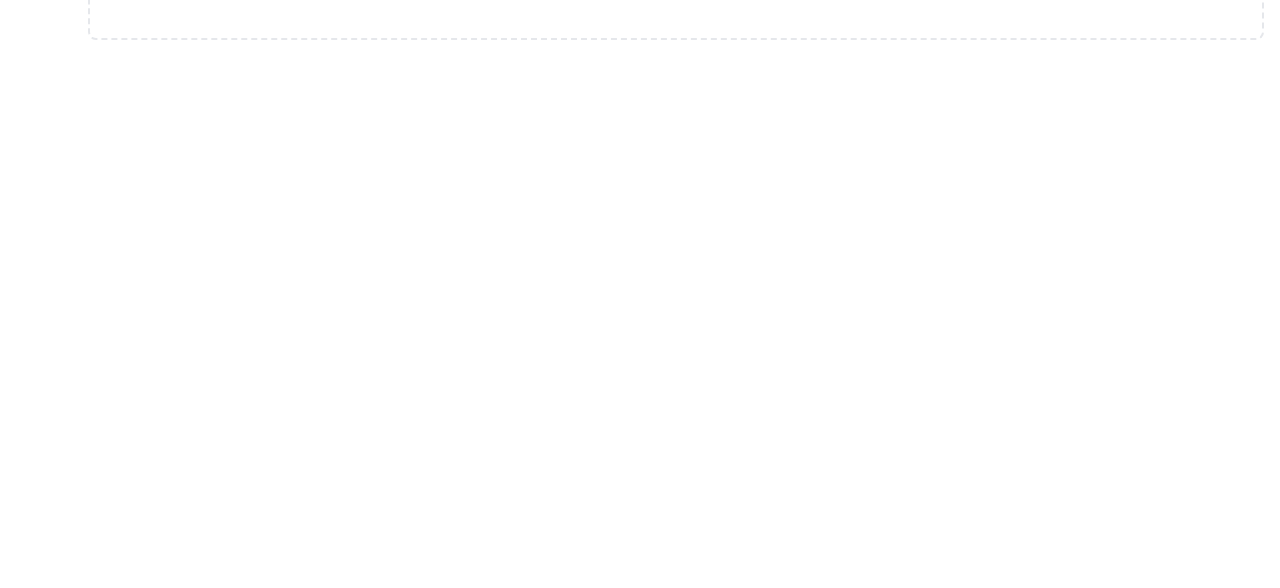
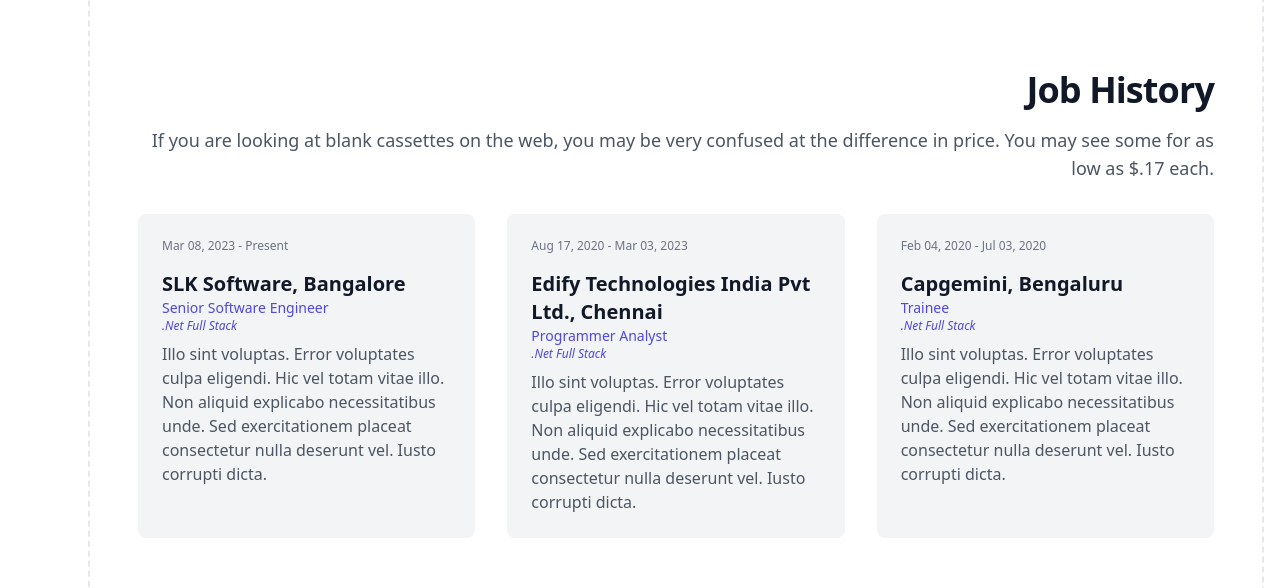
Before and after one commit to sanojcr/It-s-you, an Angular app in the folder frontend/: page /home in a window 1280 px wide. Shown: the part 1582-2170 px from the top of the page. Before the commit the page ends 1638 px from the top, so only its background shows below. Built offline with nearby package versions, Linux system fonts and the light colour scheme; no server answers.

Commit message:
added history component changes

```diff
--- /dev/null
+++ b/frontend/src/app/features/home/history/history.component.html
@@ -0,0 +1,58 @@
+<section class="py-12">
+    <div class="max-w-7xl mx-auto px-4 sm:px-6 lg:px-8">
+        <div class="text-right mb-8">
+            <h2 class="text-4xl font-bold tracking-tight text-gray-900 dark:text-white mb-4">Job History</h2>
+            <p class="text-lg mb-6 text-gray-600 dark:text-gray-400">If you are looking at blank cassettes on the web,
+                you may be very confused at the difference in price. You may see some for as low as $.17 each.</p>
+        </div>
+
+        <div class="grid gap-8 sm:grid-cols-2 lg:grid-cols-3">
+            <div class="bg-gray-100 dark:bg-gray-600 rounded-lg overflow-hidden hover:bg-gray-200 dark:hover:bg-gray-500">
+                <div class="p-6">
+                    <div class="text-xs text-gray-500 dark:text-gray-300">Mar 08, 2023 - Present</div>
+                    <h3 class="mt-4 text-xl font-semibold text-gray-900 mt-1 dark:text-white">SLK Software, Bangalore</h3>
+                    <div class="text-sm text-indigo-600 dark:text-indigo-300 ">Senior Software Engineer</div>
+                    <p class="text-xs italic text-indigo-600 dark:text-indigo-300 ">.Net Full Stack</p>
+
+                    <p class="mt-2 text-gray-600 dark:text-gray-300">
+                        Illo sint voluptas. Error voluptates culpa eligendi. Hic vel totam vitae illo. Non aliquid
+                        explicabo necessitatibus unde. Sed exercitationem placeat consectetur nulla deserunt vel. Iusto
+                        corrupti dicta.
+                    </p>
+                </div>
+            </div>
+            <div class="bg-gray-100 dark:bg-gray-600 rounded-lg overflow-hidden hover:bg-gray-200 dark:hover:bg-gray-500">
+                <div class="p-6">
+                    <div class="text-xs text-gray-500 dark:text-gray-300">Aug 17, 2020 - Mar 03, 2023</div>
+                    <h3 class="mt-4 text-xl font-semibold text-gray-900 mt-1 dark:text-white">Edify Technologies India Pvt
+                        Ltd., Chennai</h3>
+                    <div class="text-sm text-indigo-600 dark:text-indigo-300 ">Programmer Analyst</div>
+                    <p class="text-xs italic text-indigo-600 dark:text-indigo-300 ">.Net Full Stack</p>
+
+                    <p class="mt-2 text-gray-600 dark:text-gray-300">
+                        Illo sint voluptas. Error voluptates culpa eligendi. Hic vel totam vitae illo. Non aliquid
+                        explicabo necessitatibus unde. Sed exercitationem placeat consectetur nulla deserunt vel. Iusto
+                        corrupti dicta.
+                    </p>
+                </div>
+            </div>
+            <div class="bg-gray-100 dark:bg-gray-600 rounded-lg overflow-hidden hover:bg-gray-200 dark:hover:bg-gray-500">
+                <div class="p-6">
+                    <div class="text-xs text-gray-500 dark:text-gray-300">Feb 04, 2020 - Jul 03, 2020</div>
+                    <h3 class="mt-4 text-xl font-semibold text-gray-900 mt-1 dark:text-white">Capgemini, Bengaluru</h3>
+                    <div class="text-sm text-indigo-600 dark:text-indigo-300 ">Trainee</div>
+                    <p class="text-xs italic text-indigo-600 dark:text-indigo-300 ">.Net Full Stack</p>
+
+                    <p class="mt-2 text-gray-600 dark:text-gray-300">
+                        Illo sint voluptas. Error voluptates culpa eligendi. Hic vel totam vitae illo. Non aliquid
+                        explicabo necessitatibus unde. Sed exercitationem placeat consectetur nulla deserunt vel. Iusto
+                        corrupti dicta.
+                    </p>
+                </div>
+            </div>
+        </div>
+
+
+
+    </div>
+</section>
--- /dev/null
+++ b/frontend/src/app/features/home/history/history.component.ts
@@ -0,0 +1,18 @@
+import { Component, OnInit } from '@angular/core';
+import { initFlowbite } from 'flowbite';
+
+@Component({
+  selector: 'app-history',
+  templateUrl: './history.component.html',
+  styleUrl: './history.component.scss'
+})
+export class HistoryComponent implements OnInit {
+  ngOnInit(): void {
+    initFlowbite();
+  }
+
+  ngAfterViewInit(): void {
+    initFlowbite();
+  }
+
+}
--- a/frontend/src/app/features/home/home.component.html
+++ b/frontend/src/app/features/home/home.component.html
@@ -9,7 +9,7 @@
             <a href="javascript:void(0)" (click)="scrollToSection('app-me')" class="text-sm font-semibold leading-6 text-gray-900 dark:text-white">Me</a>
             <a href="javascript:void(0)" (click)="scrollToSection('app-about')" class="text-sm font-semibold leading-6 text-gray-900 dark:text-white">About</a>
             <a href="javascript:void(0)" (click)="scrollToSection('app-work')" class="text-sm font-semibold leading-6 text-gray-900 dark:text-white">Work</a>
-            <a href="javascript:void(0)"
+            <a href="javascript:void(0)" (click)="scrollToSection('app-history')"
                 class="text-sm font-semibold leading-6 text-gray-900 dark:text-white">History</a>
             <a href="javascript:void(0)" class="text-sm font-semibold leading-6 text-gray-900 dark:text-white">Stack</a>
             <a href="javascript:void(0)"
@@ -40,7 +40,7 @@
                     role="menuitem" (click)="scrollToSection('app-about')">About</a>
                 <a href="javascript:void(0)" class="font-semibold dark:text-white block px-4 py-2 text-sm text-gray-700 dark:hover:bg-gray-600 hover:bg-gray-100"
                     role="menuitem" (click)="scrollToSection('app-work')">Work</a>
-                <a href="javascript:void(0)" class="font-semibold dark:text-white block px-4 py-2 text-sm text-gray-700 dark:hover:bg-gray-600 hover:bg-gray-100"
+                <a href="javascript:void(0)" (click)="scrollToSection('app-history')" class="font-semibold dark:text-white block px-4 py-2 text-sm text-gray-700 dark:hover:bg-gray-600 hover:bg-gray-100"
                     role="menuitem">History</a>
                 <a href="javascript:void(0)" class="font-semibold dark:text-white block px-4 py-2 text-sm text-gray-700 dark:hover:bg-gray-600 hover:bg-gray-100"
                     role="menuitem">Stack</a>
@@ -59,4 +59,5 @@
     <app-me></app-me>
     <app-about></app-about>
     <app-work></app-work>
+    <app-history></app-history>
 </div>
--- a/frontend/src/app/features/home/home.module.ts
+++ b/frontend/src/app/features/home/home.module.ts
@@ -6,6 +6,7 @@
 import { MeComponent } from './me/me.component';
 import { AboutComponent } from './about/about.component';
 import { WorkComponent } from './work/work.component';
+import { HistoryComponent } from './history/history.component';
 
 const routes: Routes = [
   {
@@ -15,7 +16,7 @@
 ];
 
 @NgModule({
-  declarations: [HomeComponent, MeComponent, AboutComponent, WorkComponent],
+  declarations: [HomeComponent, MeComponent, AboutComponent, WorkComponent, HistoryComponent],
   imports: [CommonModule, RouterModule.forChild(routes), PipeModule],
   exports: [RouterModule]
 })
--- a/frontend/src/app/features/home/me/me.component.html
+++ b/frontend/src/app/features/home/me/me.component.html
@@ -11,7 +11,7 @@
                 Sanoj C R
             </h1>
             <p class="mt-4 text-3xl text-gray-600 dark:text-gray-300">
-                Senior Dotnet Full Stack Developer and <br> Content Creator
+                Senior .Net Full Stack Developer and <br> Content Creator
             </p>
             <div class="mt-12">
                 <a href="javascript:void(0)" (click)="hireMe()" class="px-6 py-3 text-white rounded-lg bg-indigo-600 hover:bg-indigo-700">
--- a/frontend/src/app/features/home/work/work.component.html
+++ b/frontend/src/app/features/home/work/work.component.html
@@ -3,7 +3,7 @@
     <p class="text-lg mb-6 text-gray-600 dark:text-gray-400">These are few of my latest works. If you are looking at blank cassettes on the web, you may be very confused</p>
     <div class="grid gap-10 lg:grid-cols-3 md:grid-cols-2 sm:grid-cols-1">
         <div *ngFor="let repo of repos" class="group relative overflow-hidden rounded-lg shadow-lg">
-            <img class="w-full h-72 object-cover transition-transform duration-300 transform group-hover:scale-110"
+            <img class="w-full h-96 object-cover transition-transform duration-300 transform group-hover:scale-110"
                 src="{{'https://repository-images.githubusercontent.com/' + repo.id + '/' + reqIds[repo.id]  }}"
                 alt="{{'Blog Image '+ repo.name}}">
             <div
@@ -11,6 +11,15 @@
                 <p class="text-sm text-gray-200">{{repo.created_at| date: 'MMMM d, y'}}</p>
                 <h3 class="text-2xl font-semibold text-white mt-2">{{repo.name | replaceCharacters: '-' : ' ' }}</h3>
                 <p class="mt-2 text-gray-300">{{repo.description | slice: 0:85}}...</p>
+                <div class="mt-6 flex items-center">
+                    <img class="w-10 h-10 rounded-full" [src]="repo.owner.avatar_url" alt="{{repo.name}} Avatar">
+                    <div class="ml-3">
+                        <p class="text-sm font-medium text-gray-100">Sanoj C R</p>
+                        <p class="text-xs text-gray-200">
+                            Senior .Net Full Stack Developer
+                            </p>
+                    </div>
+                </div>
                 <a href="{{repo.html_url}}" class="inline-block mt-4 text-blue-400 hover:text-white transition">Read
                     more</a>
             </div>
```
Also changed, not shown: frontend/src/app/features/home/history/history.component.scss (added), 1 other file (tests, documents, lock files or other folders).
